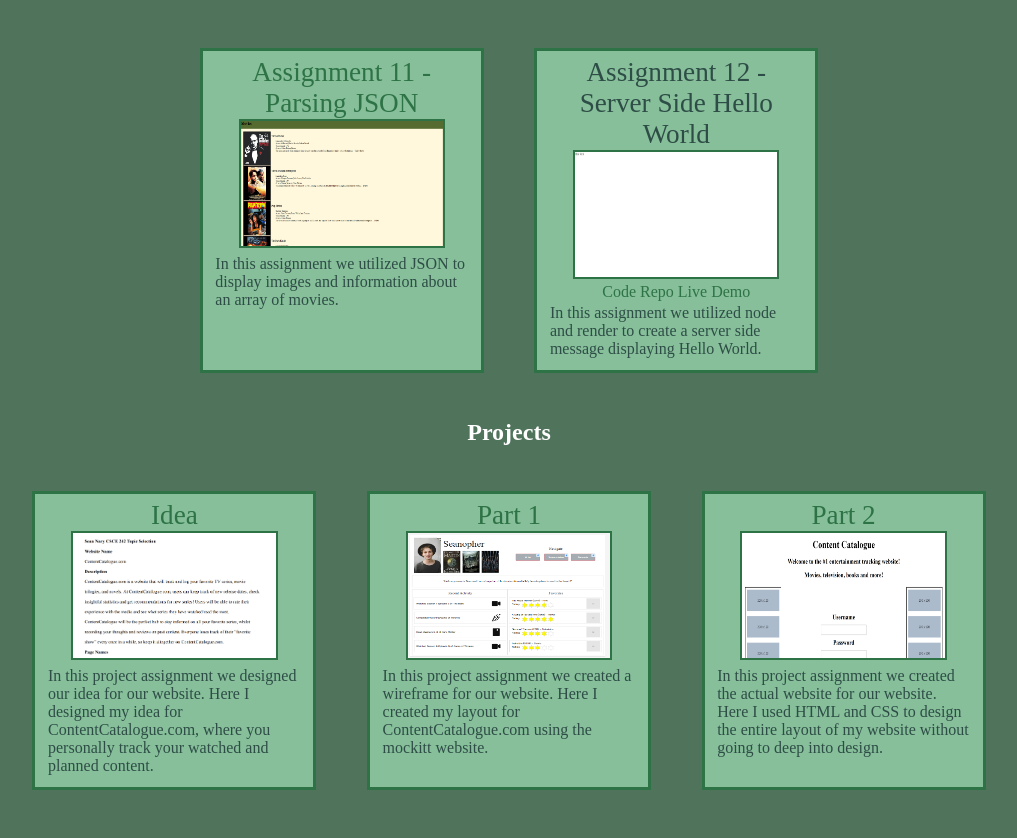
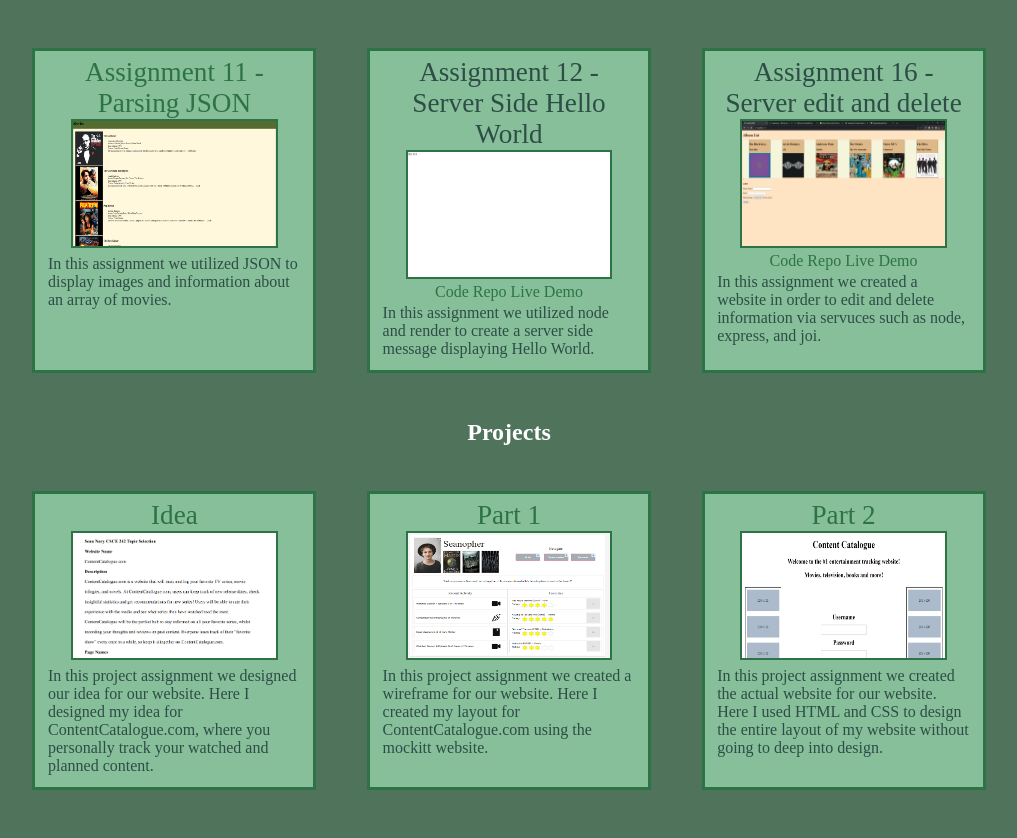
Before and after one commit to Seanopher/Seanopher.github.io, a website: page index.html in a window 1280 px wide. Shown: the part 1258-2096 px from the top of the page, without its empty margins (131-1148 px from the left). Drawn offline with Linux system fonts and the light colour scheme.

Commit message:
assignment 16 push

```diff
--- a/index.html
+++ b/index.html
@@ -113,6 +113,17 @@
             In this assignment we utilized node and render to create a server side message displaying Hello World.
           </div>
       </section>
+      <section id="coll17of4">
+        <a id="title" > Assignment 16 - Server edit and delete </a>
+          <div id="pic-div">
+            <a href="https://projectserver-37ag.onrender.com"><img id="logo" src="images/assignment16.png"></a>
+          </div>
+          <a href = https://github.com/Seanopher/projectServer> Code Repo </a>
+          <a href = https://projectserver-37ag.onrender.com> Live Demo </a>
+          <div id ="text-div">
+            In this assignment we created a website in order to edit and delete information via servuces such as node, express, and joi.
+          </div>
+      </section>
     </div>
     <header id="projects-header">
     <h2> Projects </h2>
--- a/styles.css
+++ b/styles.css
@@ -20,7 +20,7 @@ body {
     margin: auto;
 }
 
-#coll1of4, #coll2of4, #coll3of4, #coll4of4, #coll5of4, #coll6of4, #coll7of4, #coll8of4, #coll9of4, #coll10of4, #coll11of4, #coll12of4, #coll13of4, #coll14of4, #coll15of4, #coll16of4{
+#coll1of4, #coll2of4, #coll3of4, #coll4of4, #coll5of4, #coll6of4, #coll7of4, #coll8of4, #coll9of4, #coll10of4, #coll11of4, #coll12of4, #coll13of4, #coll14of4, #coll15of4, #coll16of4, #coll17of4{
     background-color:#86BF9A;
     margin: 2%;
     width: 20%;
```
Also changed, not shown: csce242/assignments/assignment15/index.js (deleted, +0 -24 lines), csce242/assignments/assignment15/package.json (deleted, +0 -15 lines), images/assignment16.png (added), 1 other file.
